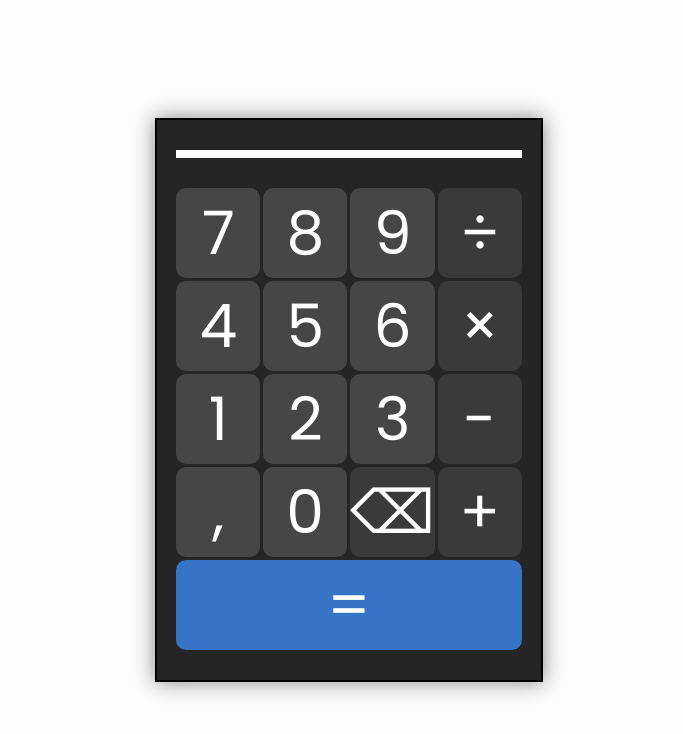
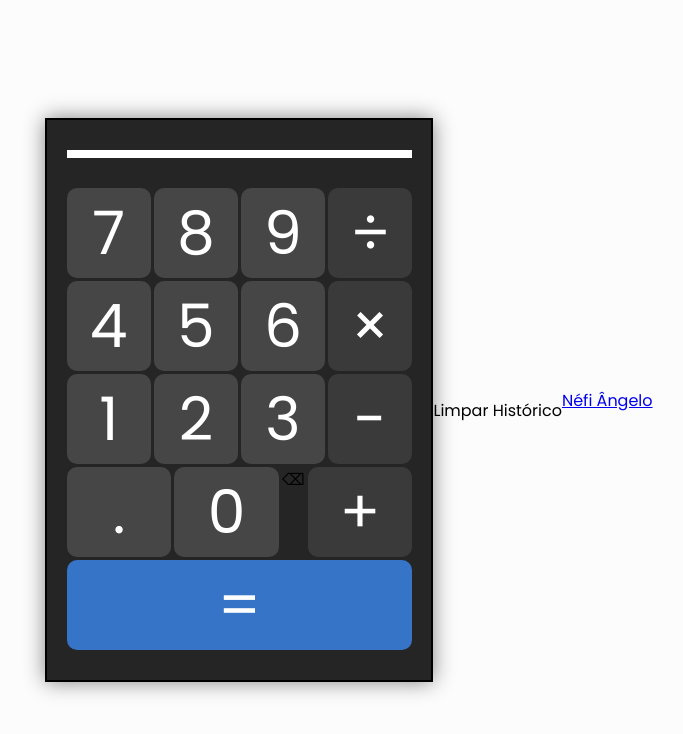
Before and after one commit to nefiangelo/Calculator, a plain HTML site: page index.html in a window 1280 px wide. Shown: the whole page, without its empty margins (291-974 px from the left). Drawn offline with Linux system fonts and the light colour scheme.

Commit message:
Update index.html

```diff
--- a/index.html
+++ b/index.html
@@ -31,9 +31,9 @@
                 <li id="subtracao">-</li>
             </ul>
             <ul class="numbers">
-                <li class="number">,</li>
+                <li class="number">.</li>
                 <li class="number">0</li>
-                <li id="soma">⌫</li>
+                <li id="clear">⌫</li>
                 <li id="soma">+</li>
             </ul>
             <ul class="numbers">
@@ -41,7 +41,20 @@
             </ul>
         </div>
     </div>
-
+    <div class="history">
+        <title class="historytitle">
+            Histórico
+        </title>
+        <div class="historycontent">
+            <div id="historyTextDiv">
+                <h1 id="historyText"></h1>
+            </div>
+            <div class="limparHistory">Limpar Histórico</div>
+        </div>
+    </div>
+    <div class="autor">
+        <a href="https://www.linkedin.com/in/nefiangelo/" target="_blank">Néfi Ângelo</a>
+    </div>
 
     <script src="script.js"></script>
 </body>
```
